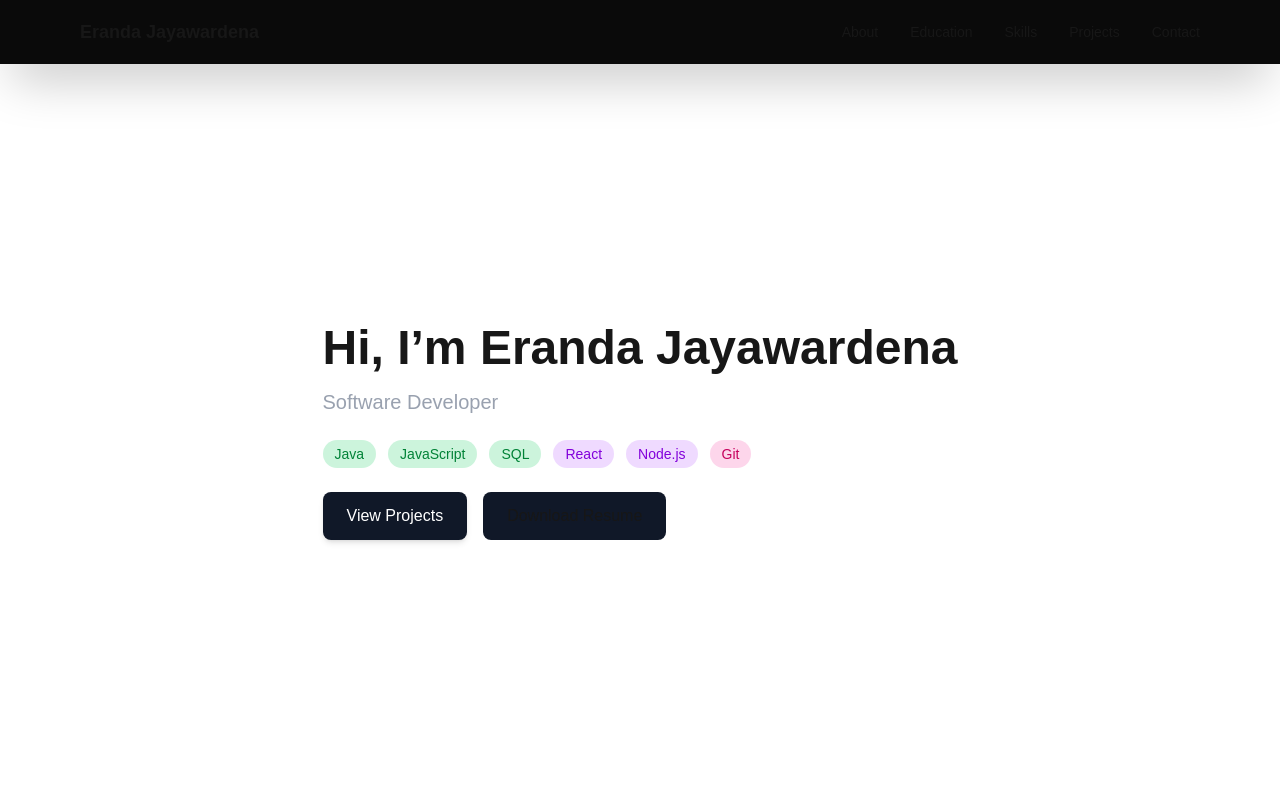
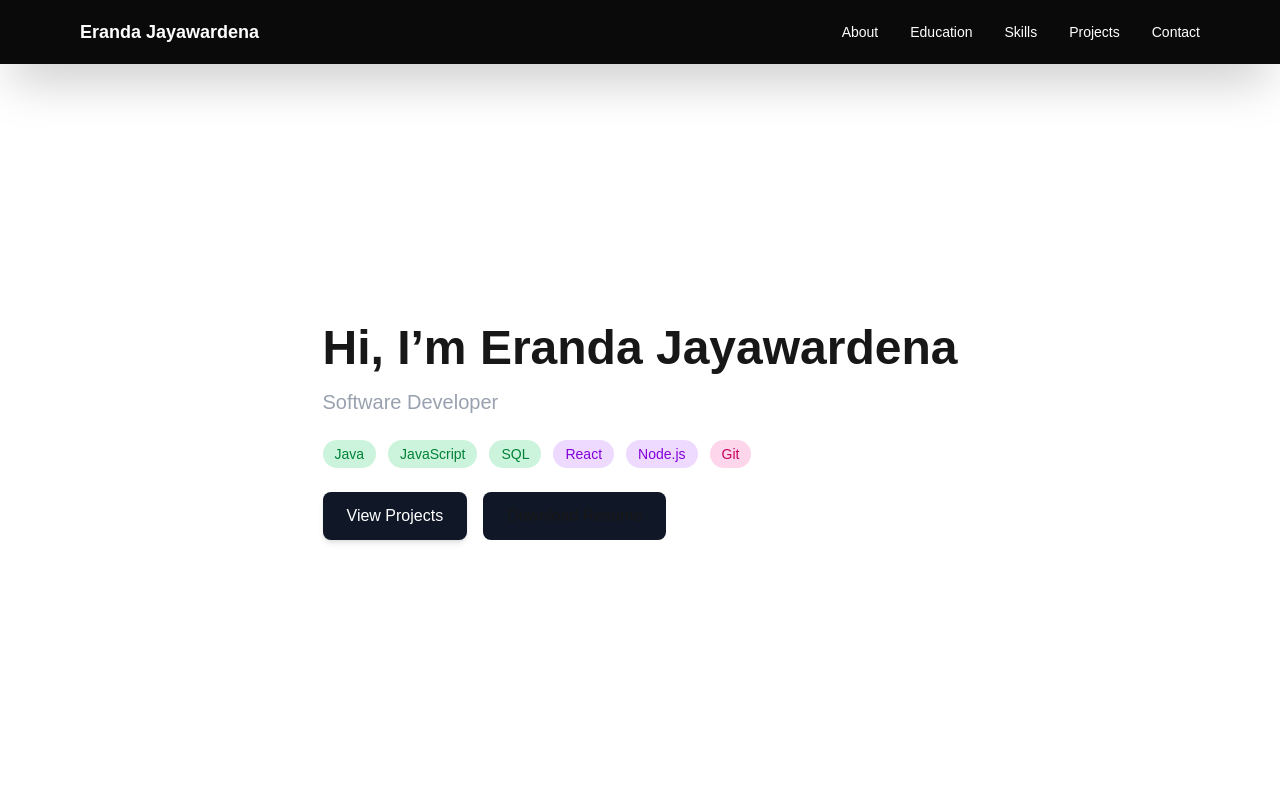
Before and after one commit to ERA-46/eranda-portfolio, a Next.js app: page / in a window 1280 px wide. Shown: the top 800 px of the page. Built offline with nearby package versions, Linux system fonts and the light colour scheme.

Commit message:
Fixed navbar

```diff
--- a/components/NavBar.tsx
+++ b/components/NavBar.tsx
@@ -1,20 +1,50 @@
+"use client"
+import { useState } from "react"
+import { Menu, X } from "lucide-react"
+
 const NavBar = () => {
+  const [isOpen, setIsOpen] = useState(false)
+
   return (
-        <nav className="fixed top-0 left-0 w-full z-50 backdrop-blur bg-[#0a0a0a] shadow-2xl">
+    <nav className="fixed top-0 left-0 w-full z-50 backdrop-blur bg-[#0a0a0a] shadow-2xl text-white">
       <div className="max-w-6xl mx-auto px-4 h-16 flex items-center justify-between">
+
         <span className="font-bold text-lg">Eranda Jayawardena</span>
 
-            <div className="space-x-8 text-sm font-medium">
-                <a href="#about" className="hover:text-blue-500">About</a>
-                <a href="#education" className="hover:text-blue-500">Education</a>
-                <a href="#skills" className="hover:text-blue-500">Skills</a>
-                <a href="#projects" className="hover:text-blue-500">Projects</a>
-                <a href="#contact" className="hover:text-blue-500">Contact</a>
+        {/* Desktop Menu */}
+        <div className="hidden md:flex space-x-8 text-sm font-medium">
+          <a href="#about" className="hover:text-blue-400">About</a>
+          <a href="#education" className="hover:text-blue-400">Education</a>
+          <a href="#skills" className="hover:text-blue-400">Skills</a>
+          <a href="#projects" className="hover:text-blue-400">Projects</a>
+          <a href="#contact" className="hover:text-blue-400">Contact</a>
+        </div>
 
+        {/* Mobile Button */}
+        <button
+          className="md:hidden"
+          onClick={() => setIsOpen(!isOpen)}
+        >
+          {isOpen ? <X size={24} /> : <Menu size={24} />}
+        </button>
       </div>
+
+      {/* Mobile Dropdown */}
+      {isOpen && (
+        <div
+        className={`md:hidden overflow-hidden transition-all duration-300 ease-in-out ${
+            isOpen ? "max-h-60 opacity-100 py-4" : "max-h-0 opacity-0"
+        } bg-[#0a0a0a] px-4 flex flex-col space-y-4 text-sm font-medium`}
+        >
+        <a href="#about" onClick={() => setIsOpen(false)}>About</a>
+        <a href="#education" onClick={() => setIsOpen(false)}>Education</a>
+        <a href="#skills" onClick={() => setIsOpen(false)}>Skills</a>
+        <a href="#projects" onClick={() => setIsOpen(false)}>Projects</a>
+        <a href="#contact" onClick={() => setIsOpen(false)}>Contact</a>
         </div>
+      )}
     </nav>
-     );
+  )
 }
 
-export default NavBar;
+export default NavBar
```
Lines whose indentation alone changed are shown as unchanged.
